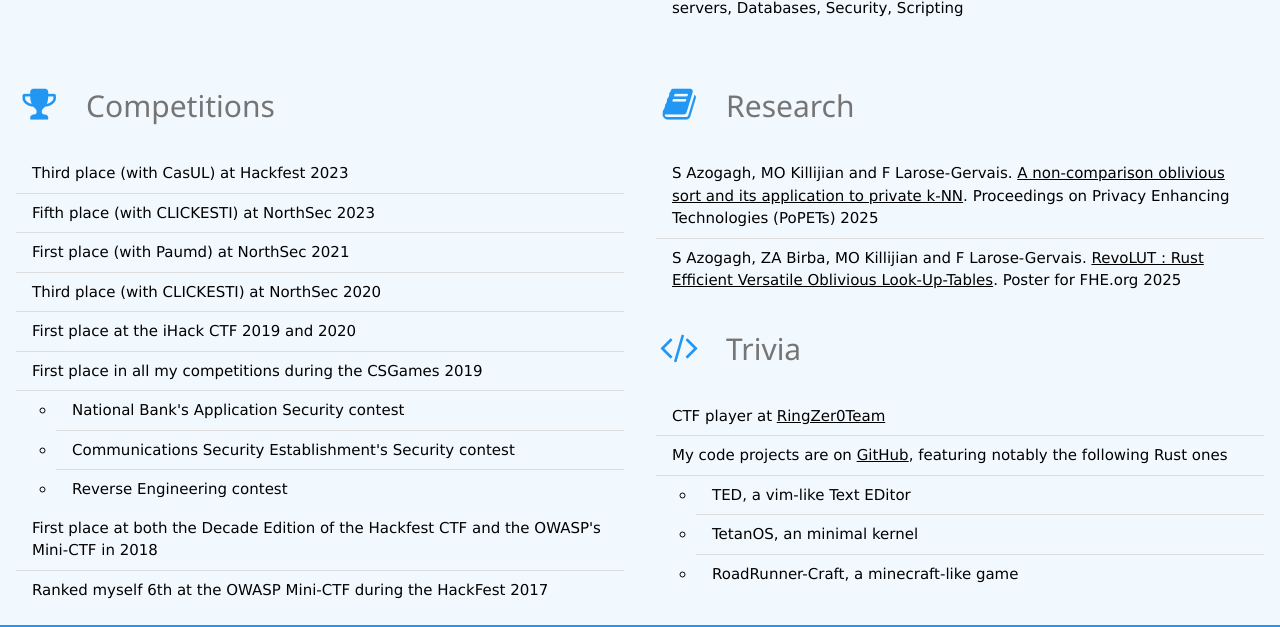
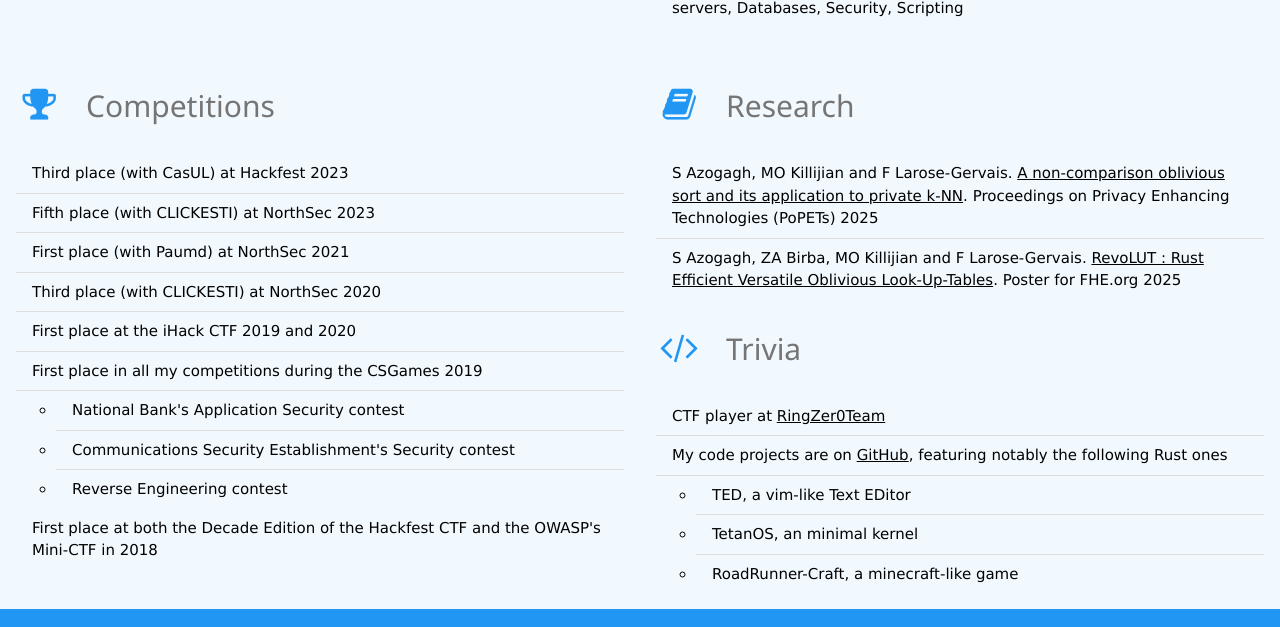
Before and after one commit to filedesless/CV, a plain HTML site: page index.html in a window 1280 px wide. Shown: the part 846-1473 px from the top of the page. Drawn offline with Linux system fonts and the light colour scheme.

Commit message:
cringe out

```diff
--- a/index.html
+++ b/index.html
@@ -185,10 +185,6 @@
                         First place at both the Decade Edition of the Hackfest
                         CTF and the OWASP's Mini-CTF in 2018
                     </li>
-                    <li>
-                        Ranked myself 6th at the OWASP Mini-CTF during the
-                        HackFest 2017
-                    </li>
                 </ul>
             </div>
 
```
